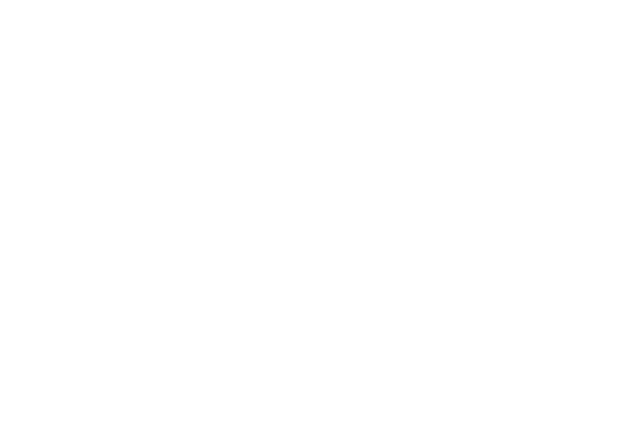
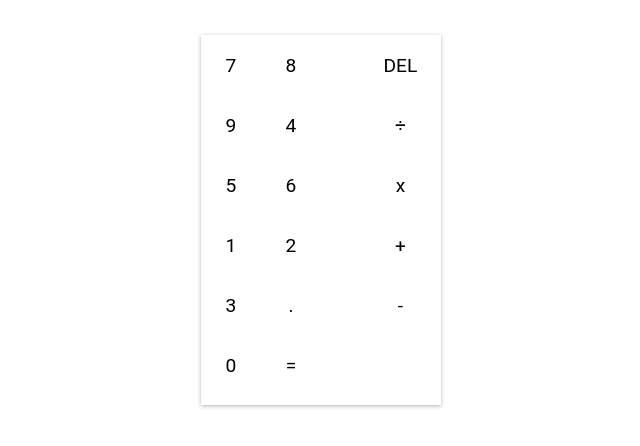
Before and after one commit to Dinnall/react-calculator, a React (Create React App) app: page / in a window 1280 px wide. Shown: the top 446 px of the page, without its empty margins (319-959 px from the left). Built offline with nearby package versions, Linux system fonts and the light colour scheme.

Commit message:
implemented css for Calculator container

```diff
--- a/src/App.css
+++ b/src/App.css
@@ -1,3 +1,20 @@
+/*---------------------------------------------------------------//
+//                       Main Body Styles                        //
+//---------------------------------------------------------------*/
+body {
+  margin: 0;
+  padding: 0;
+  font-family: sans-serif;
+  font-size: 10px;
+  font-family: 'Roboto', sans-serif;
+}
+
+p {
+  padding: 0;
+  margin: 0;
+}
+
+
 /*---------------------------------------------------------------//
 //                       Main Calculator Styles                  //
 //---------------------------------------------------------------*/
@@ -14,3 +31,23 @@
   margin-top: 2.2rem;
   box-shadow: 0 1px 4px rgba(0, 0, 0, 0.3);
 }
+
+/*---------------------------------------------------------------//
+//                Buttons and Button Container                   //
+//---------------------------------------------------------------*/
+.buttons-container {
+  display: flex;
+  width: 240px;
+}
+
+button {
+  outline: none;
+  border: none;
+  height: 60px;
+  width: 60px;
+  background-color: rgb(255, 255, 255);
+  font-size: 1.2rem;
+  font-family: 'Roboto', sans-serif;
+  padding: 0;
+  margin: 0;
+}
--- a/src/App.js
+++ b/src/App.js
@@ -66,10 +66,45 @@
   }
 
 
+  handleKey = e => {
+    let clickedValue = e.key
+    if (this.allowedKeys.includes(clickedValue)) {
+      this.setState({ clickedValue }, () => {
+        // check expression of each press
+      })
+    }
+  }
+
+  handleButtonClick = e => {
+    e.preventDefault()
+    let clickedValue = e.target.value
+
+    this.setState({ clickedValue }, () => {
+      // check expression of each press
+    })
+  }
+
+
 render(){
+      const { clearOrDelete, expression, value, clickedValue } = this.state
      return (
         <div className='calculator-container' >
          <form className='calculator'>
+            <div className='buttons-container'>
+             <Buttons
+              values={this.inner}
+              divName='numbers'
+              handleButtonClick={this.handleButtonClick} />
+            <div className='operations'>
+              <button value={clearOrDelete} onClick={this.handleButtonClick} >{clearOrDelete}</button>
+              <button value='/' onClick={this.handleButtonClick}>÷</button>
+              <button value='*' onClick={this.handleButtonClick}>x</button>
+              <button value='+' onClick={this.handleButtonClick}>+</button>
+              <button value='-' onClick={this.handleButtonClick}>-</button>
+            </div>
+            </div>
+
+
          </form>
         </div>
        )
```
